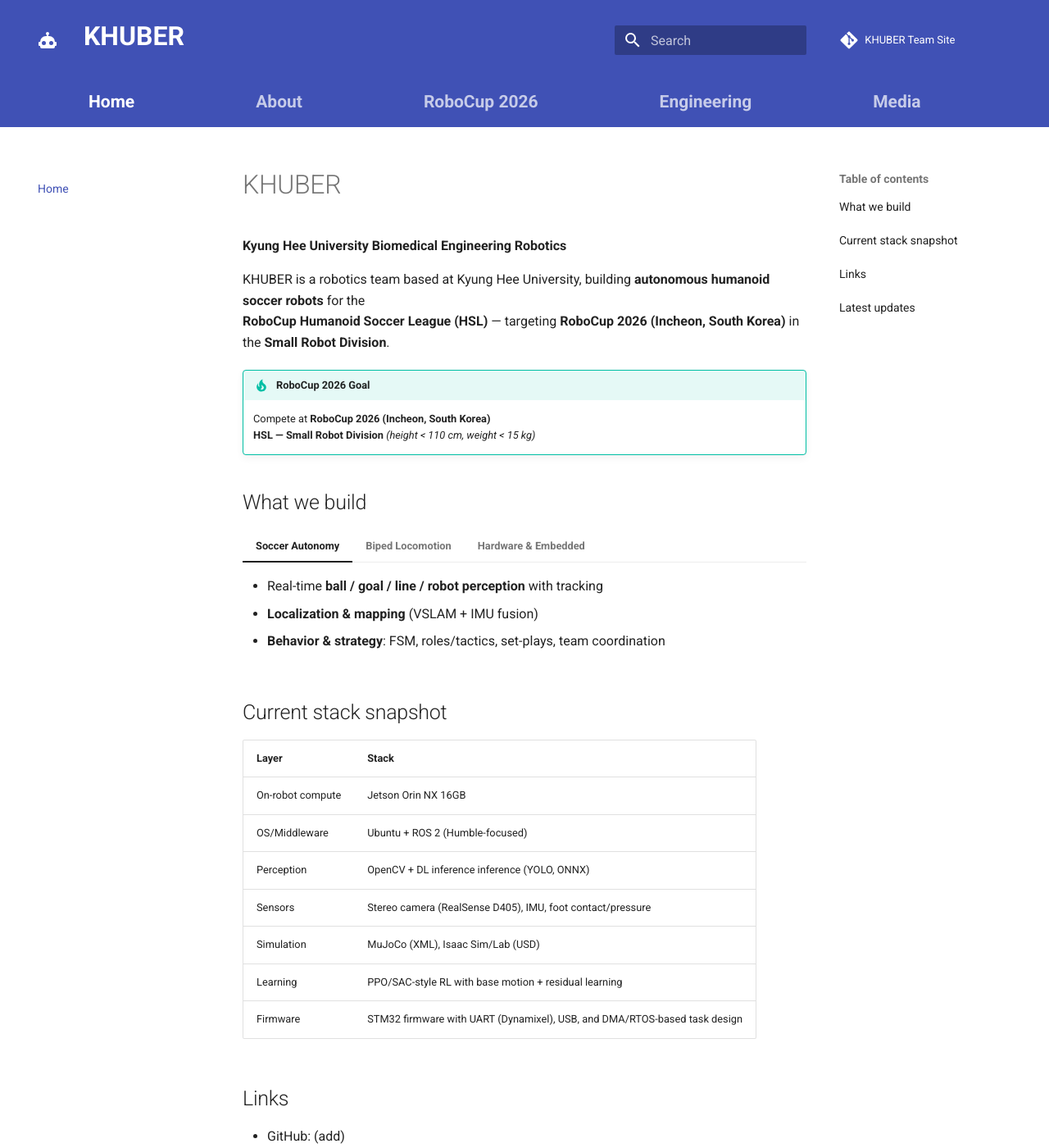
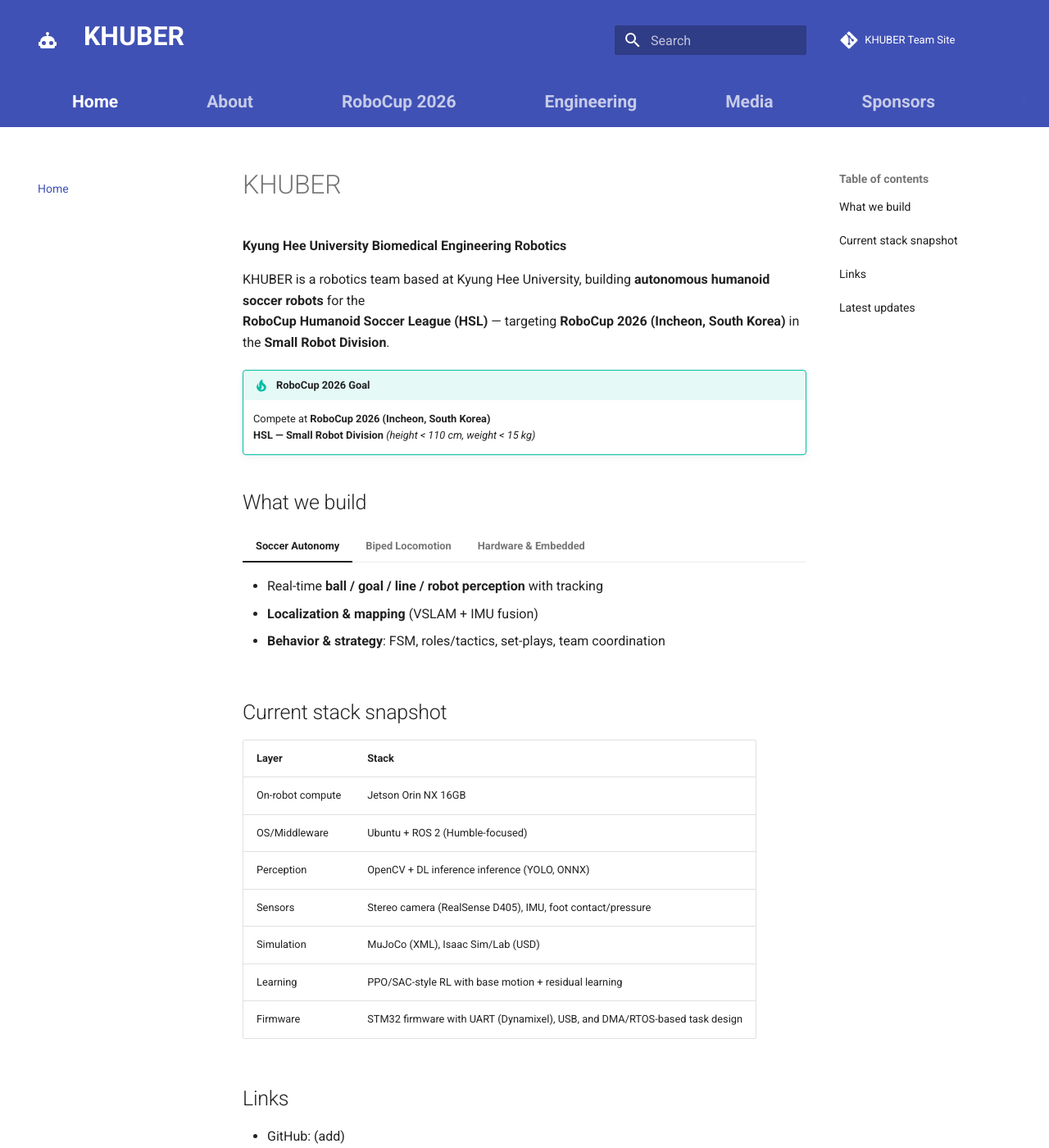
Before and after one commit to KHUBERobotics/KHUBER, an MkDocs documentation site: the page built from docs/index.md, in a window 1280 px wide and 1400 px high. Shown: the whole window at 82% size. Built offline with MkDocs 1.6.1 and Material for MkDocs 9.7.7, drawn with Linux system fonts in a browser that asks for light colours; comment, search, counter and statistics services are not loaded.

Commit message:
Update extra.css

```diff
--- a/docs/stylesheets/extra.css
+++ b/docs/stylesheets/extra.css
@@ -98,8 +98,8 @@
 .md-tabs__link {
   padding-top: 0.1rem !important;
   padding-bottom: 0.55rem !important;
-  padding-left: 3.1rem !important;   /* 기본 ~0.8rem */
-  padding-right: 3.1rem !important;
+  padding-left: 2.1rem !important;   /* 기본 ~0.8rem */
+  padding-right: 2.1rem !important;
   line-height: 1.1 !important;
 }
 
```
